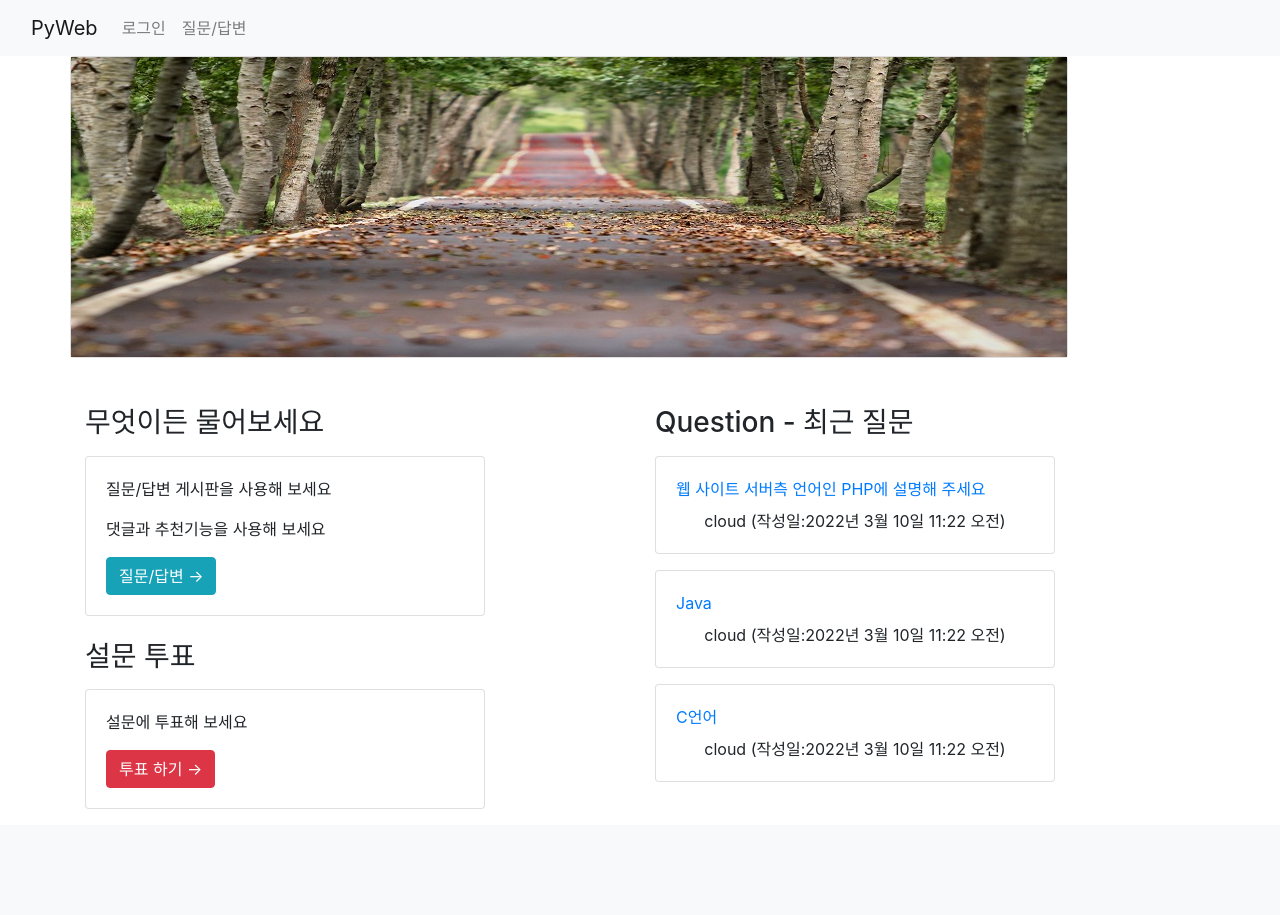
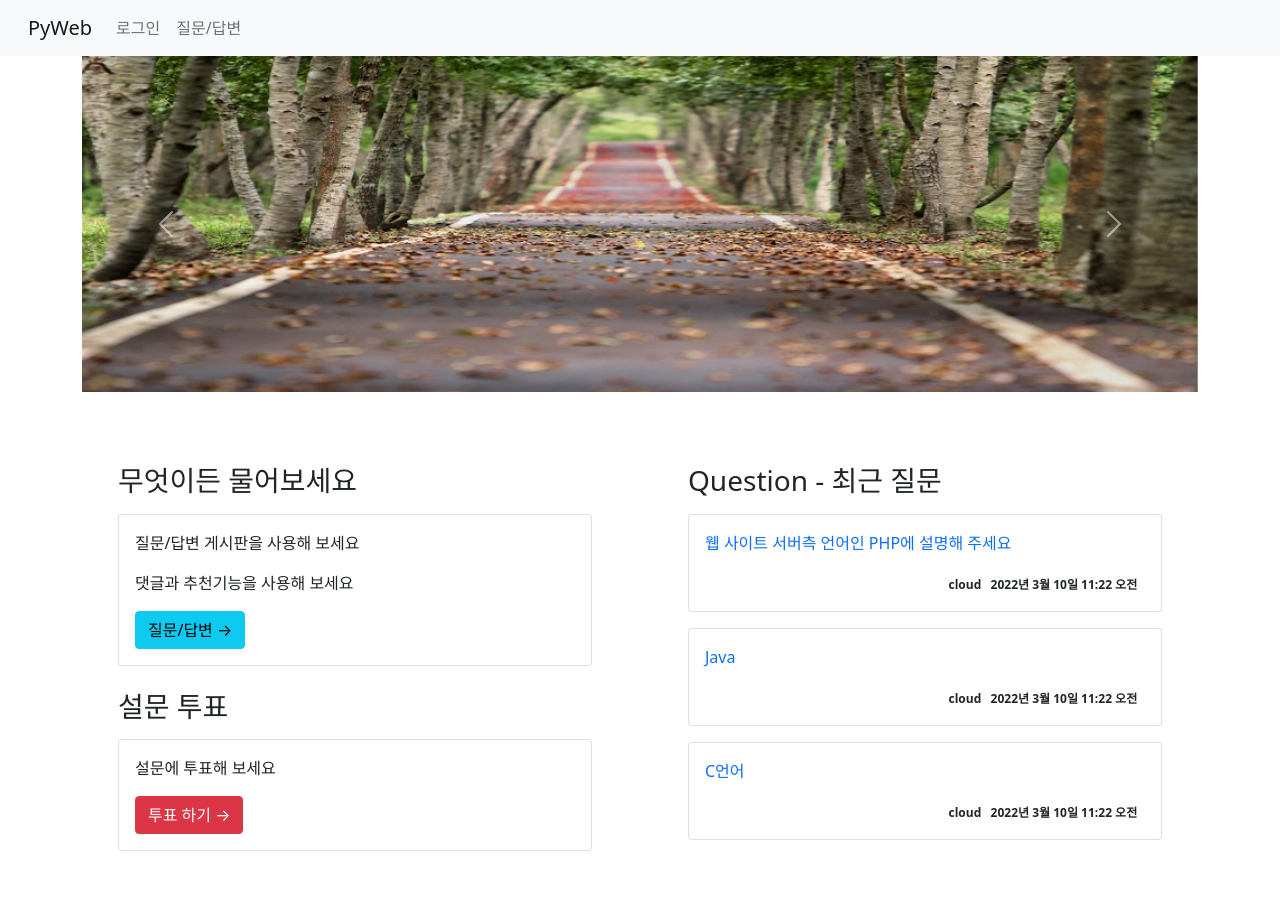
Before and after one commit to kiyongee2/pyweb, a Django app: page / in a window 1280 px wide. Before the commit the page ends 809 px from the top, so only its background shows below. Run offline with Django 4.2, Linux system fonts and the light colour scheme; data comes from the database, SQL or seed files in the repository; both versions use the stored data as it was after the commit; some libraries are stand-ins or nearby versions.

Commit message:
부트스트랩 5

```diff
--- a/board/views.py
+++ b/board/views.py
@@ -68,7 +68,7 @@ def answer_create(request, question_id):
     context = {'question':question, 'form':form}
     return render(request, 'board/detail.html', context)
 
-@login_required(login_url='common:login')
+@login_required(login_url='common:login_view')
 def question_modify(request, question_id):
     # 질문 수정
     question = Question.objects.get(id=question_id)
@@ -85,7 +85,7 @@ def question_modify(request, question_id):
     context = {'form':form}
     return render(request, 'board/question_form.html', context)
 
-@login_required(login_url='common:login')
+@login_required(login_url='common:login_view')
 def answer_modify(request, answer_id):
     #답변 수정
     answer = Answer.objects.get(id=answer_id)
@@ -102,14 +102,14 @@ def answer_modify(request, answer_id):
     context = {'form':form}
     return render(request, 'board/answer_form.html', context)
 
-@login_required(login_url='common:login')
+@login_required(login_url='common:login_view')
 def question_delete(request, question_id):
     #질문 삭제
     question = Question.objects.get(id=question_id)
     question.delete()     #해당 질문 삭제
     return redirect('board:boardlist')  # 질문 목록
 
-@login_required(login_url='common:login')
+@login_required(login_url='common:login_view')
 def answer_delete(request, answer_id):
     # 답변 삭제
     answer = Answer.objects.get(id=answer_id)
--- a/common/urls.py
+++ b/common/urls.py
@@ -9,8 +9,11 @@ urlpatterns = [
     # path('login/', auth_views.LoginView.as_view(template_name='common/login.html'),
     #      name='login'),
     path('/login', views.login_view, name='login_view'),  #함수형 view
+
     # 로그아웃
-    path('logout/', auth_views.LogoutView.as_view(), name='logout'),
+    # path('logout/', auth_views.LogoutView.as_view(), name='logout'),
+    path('logout/', views.logout_view, name='logout_view'),
+
     # 회원 가입
     path('signup/', views.signup, name='signup')
 
--- a/templates/base.html
+++ b/templates/base.html
@@ -6,6 +6,9 @@
     <meta name="viewport" content="width=device-width, initial-scale=1.0">
     <title>{% block title %} {% endblock %}</title>
     <link rel="stylesheet" href="{% static 'board/css/bootstrap.css/' %}">
+    <link href="https://cdn.jsdelivr.net/npm/bootstrap@5.1.3/dist/css/bootstrap.min.css"
+          rel="stylesheet" integrity="sha384-1BmE4kWBq78iYhFldvKuhfTAU6auU8tT94WrHftjDbrCEXSU1oBoqyl2QvZ6jIW3"
+          crossorigin="anonymous">
 </head>
 <body>
 {% include 'navbar.html' %}
@@ -16,9 +19,14 @@
 <!--기본 파일안에 삽입될 내용 end-->
 
 <script src="{% static 'board/js/jquery-3.6.0.js' %}"></script>
-<script src="{% static 'board/js/bootstrap.js' %}"></script>
+<!--<script src="{% static 'board/js/bootstrap.js' %}"></script>-->
+
+<script src="https://cdn.jsdelivr.net/npm/bootstrap@5.1.3/dist/js/bootstrap.bundle.min.js"
+        integrity="sha384-ka7Sk0Gln4gmtz2MlQnikT1wXgYsOg+OMhuP+IlRH9sENBO0LRn5q+8nbTov4+1p"
+        crossorigin="anonymous"></script>
 {% block script %}
 <!--자바스크립트 소스-->
 {% endblock %}
+
 </body>
 </html>
--- a/templates/board/index.html
+++ b/templates/board/index.html
@@ -6,26 +6,44 @@
 
 {% block content %}
 <div class="container">
-<!--    <div class="jumbotron">-->
-<!--        <h1 class="text-center">어서오세요~ 무엇이든 물어보세요!!</h1>-->
-<!--    </div>-->
+  <!-- Carousel 사용 -->
+  <div id="carouselExampleControls" class="carousel slide" data-bs-ride="carousel">
+  <div class="carousel-inner">
+    <div class="carousel-item active">
+      <img src="{% static 'board/images/bg0.jpg' %}" class="d-block w-100" alt="...">
+    </div>
+    <div class="carousel-item">
+      <img src="{% static 'board/images/bg1.jpg' %}" class="d-block w-100" alt="...">
+    </div>
+    <div class="carousel-item">
+      <img src="{% static 'board/images/bg2.jpg' %}" class="d-block w-100" alt="...">
+    </div>
+  </div>
+  <button class="carousel-control-prev" type="button" data-bs-target="#carouselExampleControls" data-bs-slide="prev">
+    <span class="carousel-control-prev-icon" aria-hidden="true"></span>
+    <span class="visually-hidden">Previous</span>
+  </button>
+  <button class="carousel-control-next" type="button" data-bs-target="#carouselExampleControls" data-bs-slide="next">
+    <span class="carousel-control-next-icon" aria-hidden="true"></span>
+    <span class="visually-hidden">Next</span>
+  </button>
+  </div>
   <div class="row">
-    <!-- 배경 사진 전환 -->
-    <div class="card mb-4">
+    <!-- 배경 사진 전환 - 자바스크립트 작성-->
+    <!--<div class="card mb-4">
       <img src="{% static 'board/images/bg0.jpg' %}" id="pic">
-    </div>
-    <div class="col-6">
+    </div>-->
+    <div class="col-6 p-5">
       <h3 class="mt-4">무엇이든 물어보세요</h3>
-      <div class="card my-3" style="width:25rem">
+      <div class="card my-3">
         <div class="card-body">
           <p>질문/답변 게시판을 사용해 보세요</p>
           <p>댓글과 추천기능을 사용해 보세요</p>
           <a href="{% url 'board:boardlist' %}" class="btn btn-info">질문/답변 &rarr;</a>
         </div>
       </div>
-
       <h3 class="mt-4">설문 투표</h3>
-      <div class="card my-3" style="width:25rem">
+      <div class="card my-3">
         <div class="card-body">
           <p>설문에 투표해 보세요</p>
           <a href="#" class="btn btn-danger">투표 하기 &rarr;</a>
@@ -33,27 +51,28 @@
       </div>
     </div>
     <!-- 최신 질문 -->
-    <div class="col-6">
+    <div class="col-6 p-5">
       <h3 class="mt-4">Question - 최근 질문</h3>
       {% for question in question_list %}
-        <div class="card my-3" style="width:25rem">
-          <div class="card-body">
-            <div class="card-text">
-              <div class="text-left">
-                <a href="{% url 'board:detail' question.id %}">
-                  {{ question.subject }}
+        <div class="card my-3">
+          <div class="card-body p-3">
+              <p>
+                <a href="{% url 'board:detail' question.id %}"
+                   class="text-decoration-none">
+                   {{ question.subject }}
                 </a>
-              </div>
-              <div class="text-center mt-2">
-                {{ question.author }} (작성일:{{ question.create_date }})
+              </p>
+              <div class="card-text text-right">
+                <span class="badge text-dark">
+                  {{ question.author }}&nbsp; &nbsp;{{ question.create_date }}
+                </span>
               </div>
             </div>
-          </div>
         </div>
-      {% endfor %}
+       {% endfor %}
       </div>
+    </div>
   </div>
-</div>
 {% endblock %}
 
 {% block script %}
@@ -75,3 +94,16 @@
   }
 </script>
 {% endblock %}
+
+<!--<div id="carouselExampleSlidesOnly" class="carousel slide" data-bs-ride="carousel">
+  <div class="carousel-inner">
+    <div class="carousel-item active">
+      <img src="{% static 'board/images/bg0.jpg' %}" class="d-block w-100" alt="배경사진1">
+    </div>
+    <div class="carousel-item">
+      <img src="{% static 'board/images/bg1.jpg' %}" class="d-block w-100" alt="배경사진2">
+    </div>
+    <div class="carousel-item">
+      <img src="{% static 'board/images/bg2.jpg' %}" class="d-block w-100" alt="배경사진3">
+    </div>
+  </div>-->
--- a/templates/common/signup.html
+++ b/templates/common/signup.html
@@ -10,7 +10,7 @@
             <h4>회원 가입</h4>
         </div>
         <div class="col-8 text-right">
-            <span>또는 <a href="{% url 'common:login' %}">로그인을 하세요</a></span>
+            <span>또는 <a href="{% url 'common:login_view' %}">로그인을 하세요</a></span>
         </div>
     </div>
     <form action="" method="post">
--- a/templates/navbar.html
+++ b/templates/navbar.html
@@ -2,8 +2,8 @@
   <div class="container-fluid">
     <a class="navbar-brand" href="{% url 'board:index' %}">PyWeb</a>
       <!-- 햄버거 메뉴 -->
-    <button class="navbar-toggler" type="button" data-toggle="collapse"
-            data-target="#navbarNav" aria-controls="navbarNav"
+    <button class="navbar-toggler" type="button" data-bs-toggle="collapse"
+            data-bs-target="#navbarNav" aria-controls="navbarNav"
             aria-expanded="false" aria-label="Toggle navigation">
       <span class="navbar-toggler-icon"></span>
     </button>
@@ -12,7 +12,7 @@
       <ul class="navbar-nav">
         <li class="nav-item">
           {% if user.is_authenticated %}
-            <a class="nav-link" href="{% url 'common:logout' %}">({{ user.username }}님)로그아웃</a>
+            <a class="nav-link" href="{% url 'common:logout_view' %}">({{ user.username }}님)로그아웃</a>
           {% else %}
             <a class="nav-link" href="{% url 'common:login_view' %}">로그인</a>
           {% endif %}
```
Also changed, not shown: common/views.py (+6 -1 lines), db.sqlite3.
